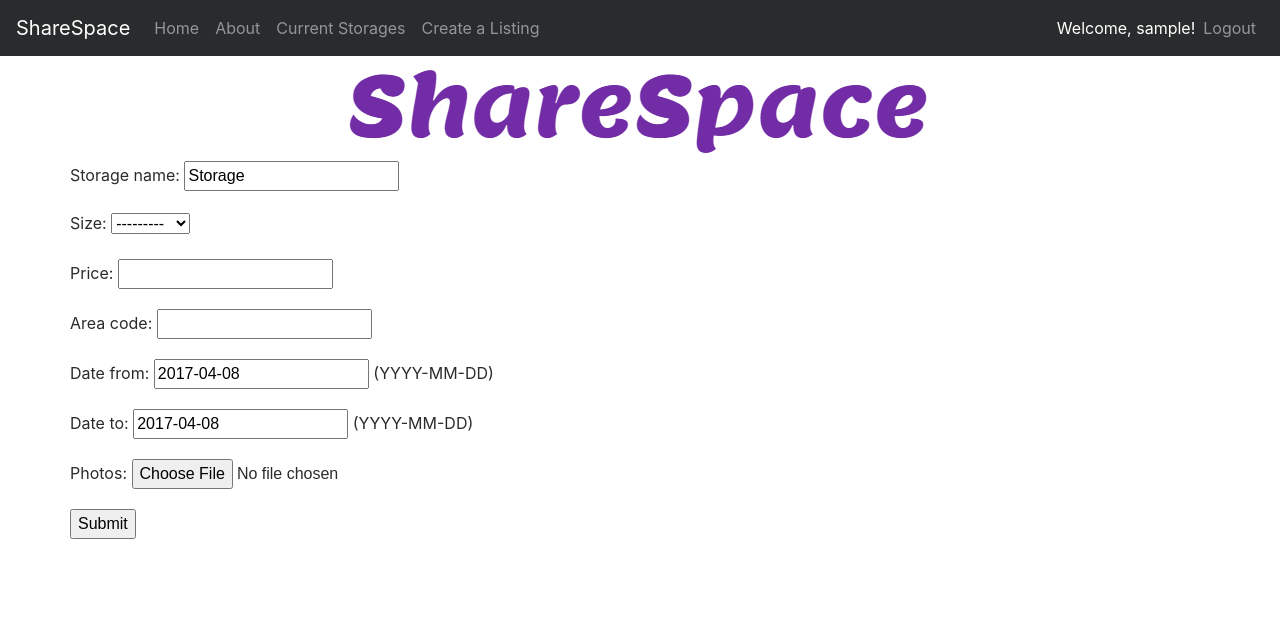
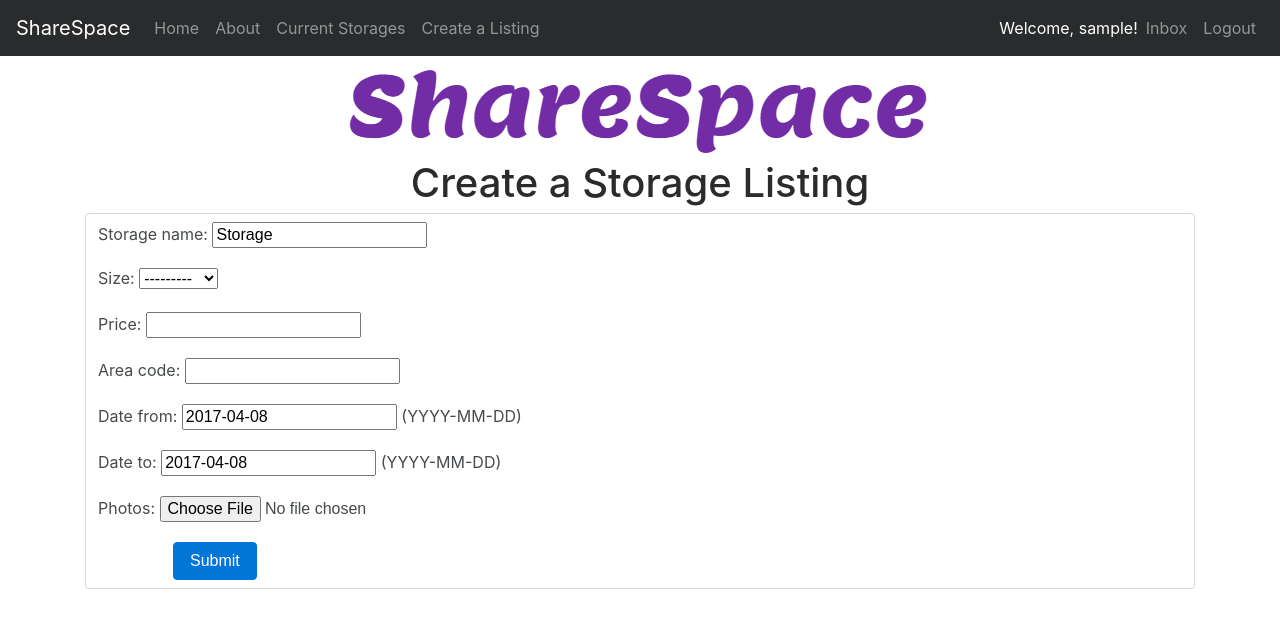
Before and after one commit to BNordstrom16/ShareSpaceWeb, a Django app: a page that uses ShareSpace/templates/base.html in a window 1280 px wide. Shown: the top 628 px of the page. Run offline with Django 3.2, Linux system fonts and the light colour scheme; the visitor is signed in with stand-in values (Sample User, id 1); some libraries are stand-ins or nearby versions.

Commit message:
Refactoring and should be ready for prod

```diff
--- a/ShareSpace/templates/base.html
+++ b/ShareSpace/templates/base.html
@@ -38,6 +38,9 @@
                 Welcome, {{ user.username }}!
             </li>
             <li class="nav-item">
+                <a class="nav-link" href="/messages/inbox">Inbox</a>
+            </li>
+            <li class="nav-item">
                 <a class="nav-link" href="/accounts/logout">Logout</a>
             </li>
           {% else %}
--- a/ShareSpace/templates/create_storage.html
+++ b/ShareSpace/templates/create_storage.html
@@ -3,10 +3,13 @@
 {% block title %}ShareSpace - Create Listing{% endblock %}
 
 {% block content %}
-    <form method="post" action=".">
+<div class="col-md-12">
+    <h1 class="text-center">Create a Storage Listing</h1>
+    <form class="form-control" method="post" action=".">
                 {% csrf_token %}
                 {{ form.as_p }}
 
-                <input type="submit" value="Submit" />
+                <input class="btn btn-primary input-margin-create" type="submit" value="Submit" />
     </form>
+</div>
 {% endblock %}
--- a/static/css/Special.css
+++ b/static/css/Special.css
@@ -86,3 +86,7 @@
     margin-left: 450px;
     margin-top: -5px;
 }
+
+.input-margin-create {
+    margin-left: 75px;
+}
```
